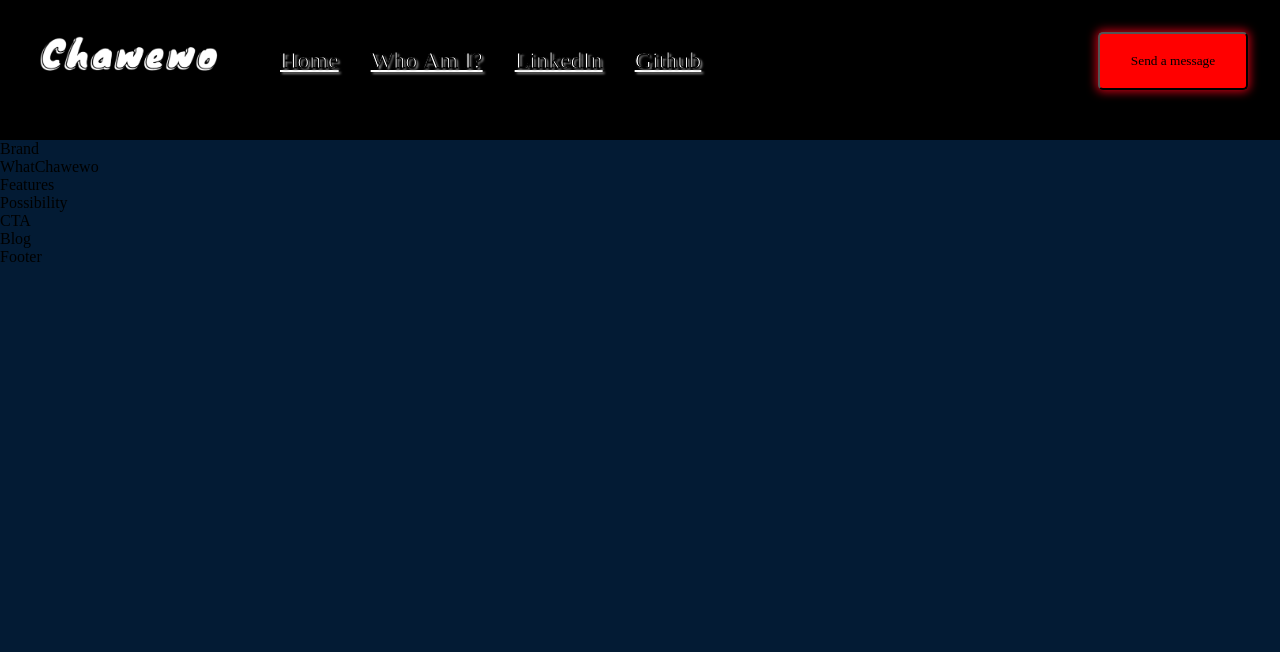
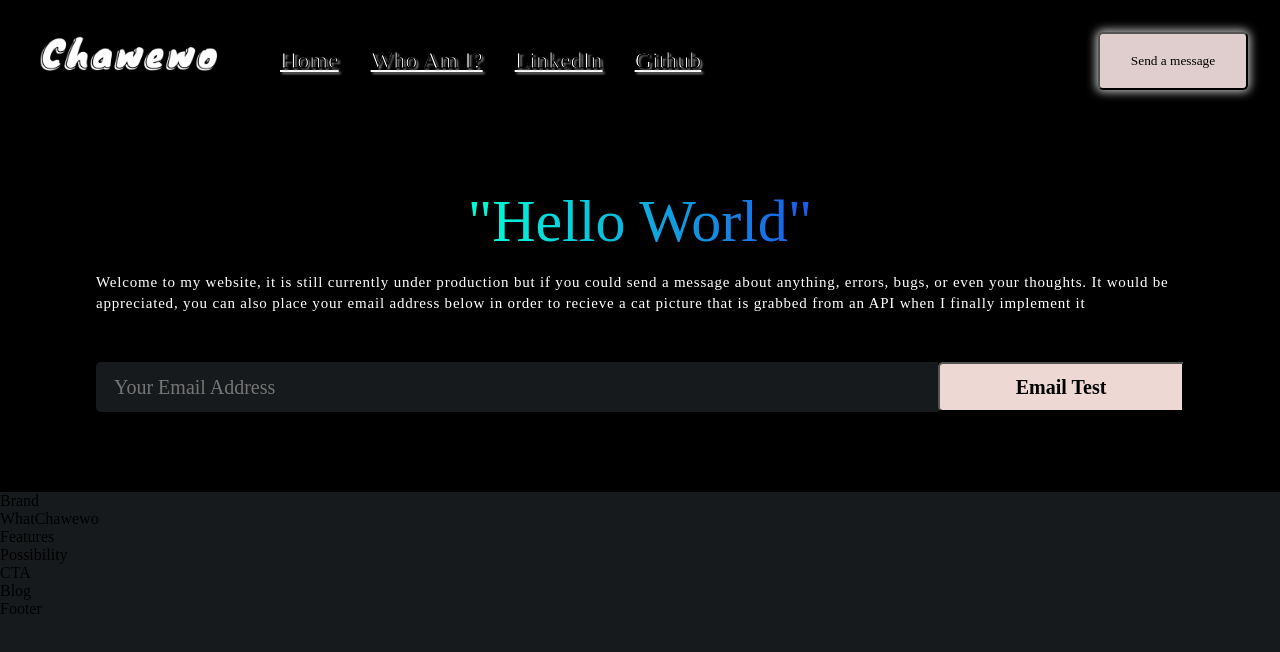
Before and after one commit to Chawewo/Portfolio, a React (Create React App) app: page / in a window 1280 px wide. Shown: the top 652 px of the page. Built offline with nearby package versions, Linux system fonts and the light colour scheme; a web font is replaced by a local one.

Commit message:
Updated Navbar and button

```diff
--- a/src/components/navbar/Navbar.jsx
+++ b/src/components/navbar/Navbar.jsx
@@ -33,7 +33,7 @@ const Navbar = () => {
        : <RiMenu3Line color="fff" size ={27} onClick ={() => setToggleMenu(true)} />
       }
       {toggleMenu && (
-        <div className="chawewo__navbar-menu_container scale-up-center">
+        <div className="chawewo__navbar-menu_container fade-in">
           <div className="chawewo__navbar-menu_container-links">
             <Menu />
           </div>
--- a/src/components/navbar/navbar.css
+++ b/src/components/navbar/navbar.css
@@ -56,9 +56,9 @@
     left: 1153px;
     top: 5px;
     font-family: var(--font-family);
-    box-shadow: 0px 0px 10px 2px rgba(255,0,25,.75);
+    box-shadow: 0px 0px 10px 2px rgba(255, 255, 255, 0.75);
 
-    background: #FF0000;
+    background: #e0cece;
     border-radius: 5px;
 }
 .chawewo__navbar-menu {
--- a/src/containers/header/Header.jsx
+++ b/src/containers/header/Header.jsx
@@ -2,7 +2,16 @@ import React from 'react';
 import './header.css';
 const Header = () => {
   return (
-    <div>Header</div>
+    <div className="chawewo__header section__padding" id="home">
+      <div className= "chawewo__header-content">
+        <h1 className= "gradient__text">"Hello World"</h1>
+        <p>Welcome to my website, it is still currently under production but if you could send a message about anything, errors, bugs, or even your thoughts. It would be appreciated, you can also place your email address below in order to recieve a cat picture that is grabbed from an API when I finally implement it</p>
+        <div className="chawewo__header-content__input">
+          <input type="email" placeholder="Your Email Address"/>
+          <button type="button">Email Test</button>
+        </div>
+        </div>
+      </div>
   )
 }
 
--- a/src/containers/header/header.css
+++ b/src/containers/header/header.css
@@ -0,0 +1,70 @@
+.chawewo__header {
+    display: flex;
+    flex-direction: row;
+}
+.chawewo__header-content{
+    flex: 1;
+    display: flex;
+    justify-content: center;
+    align-items: center;
+    flex-direction:column;
+
+    margin-right: 0rem;
+}
+.chawewo__header-content h1 {
+    font-family: var(--font-family);
+    font-weight: 230;
+    font-size: 60px;
+    line-height: 70px;
+    letter-spacing: -0.00rem;
+}
+.chawewo__header-content p {
+    font-family: var(--font-family);
+    font-style: normal;
+    font-weight: normal;
+    font-size: 15px;
+    line-height: 1.4;
+    color: var(--color-text);
+    letter-spacing: .05rem;
+    margin-top: 1rem;
+}
+.chawewo__header-content__input {
+    width: 100%;
+    margin: 3rem 0 1rem;
+    display: flex;
+    flex-direction: row;
+}
+.chawewo__header-content__input input {
+    flex: 2;
+    width: 100%;
+    min-height: 50px;
+    font-family: var(--font-family);
+    font-size: 20px;
+    line-height: 27px;
+    background: var(--color-footer);
+    border: 2px solid var(--color-footer);
+    padding: 0 1rem;
+    border-top-left-radius: 5px;
+    border-bottom-left-radius: 5px;
+    outline: none;
+    color: #fff;
+}
+.chawewo__header-content__input button {
+    flex: 0.6;
+    width: 100%;
+    min-height: 50px;
+
+    background: #edd8d4;
+    border-radius: 5px 0px 0px 5px;
+    font-family: var(--font-family);
+    font-style: normal;
+    font-weight: bold;
+    font-size: 20px;
+    line-height: 27px
+    color #fff;
+    border-top-left-radius: 5px;
+    border-bottom-left-radius: 5px;
+    cursor: pointer;
+    outline: none;
+    padding: 0 0rem;
+}
--- a/src/index.css
+++ b/src/index.css
@@ -4,12 +4,12 @@
 
 :root {
   font-family: 'Knewave', cursive;
-  --gradient-text: linear-gradient(89.97deg, #AE67FA 1.84%, #F49867 102.67%);
+  --gradient-text: linear-gradient(89.97deg, #00ffd5 1.84%, #1c56e8 102.67%);
   --gradient-bar: linear-gradient(103.22deg, #AE67FA -13.86%, #F49867 99.55%);
 
-  --color-bg: #031B34;
-  --color-footer : #031B34;
-  --color-blog: #042c54;
-  --color-text: #81AFDD;
+  --color-bg:  hsl(210, 8%, 10%);
+  --color-footer : hsl(210, 8%, 10%);
+  --color-blog: hsl(210, 8%, 10%);
+  --color-text: #ffffff;
   --color-subtext: #FF8A71;
 }
```
